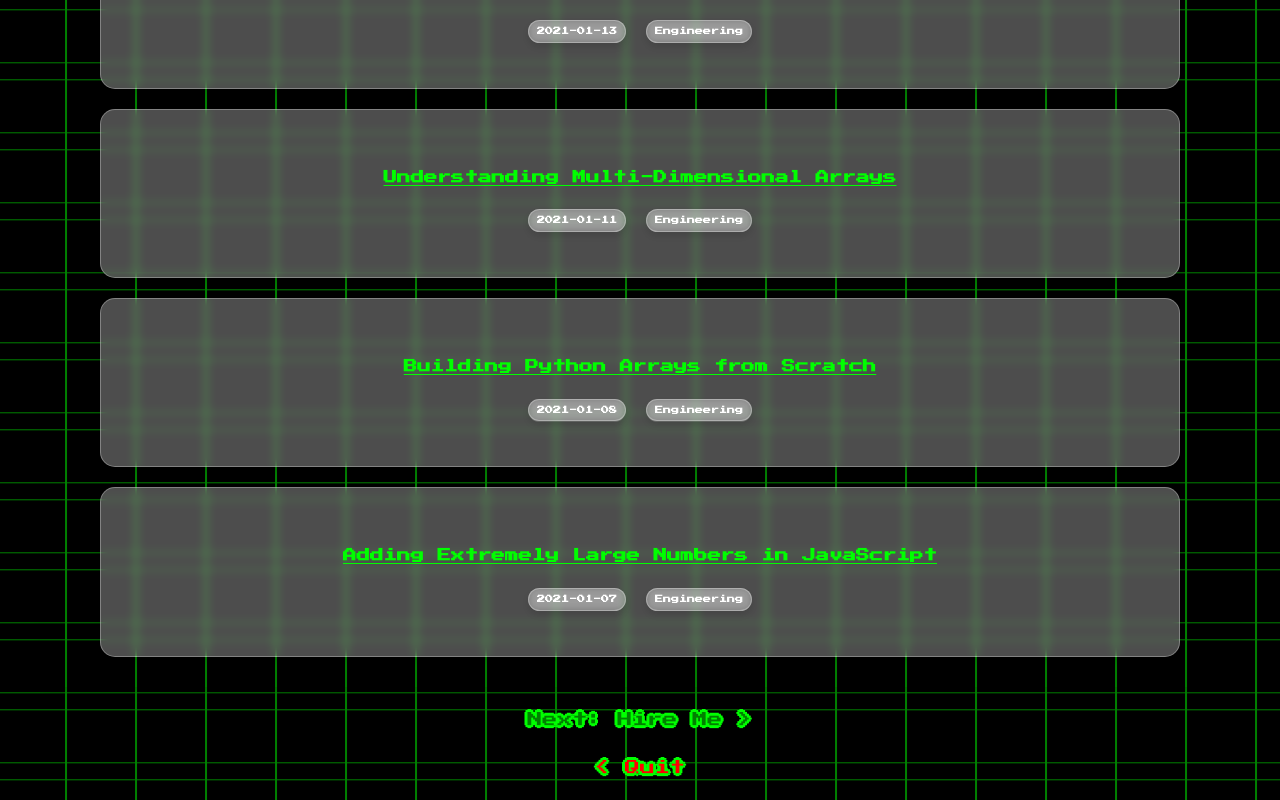
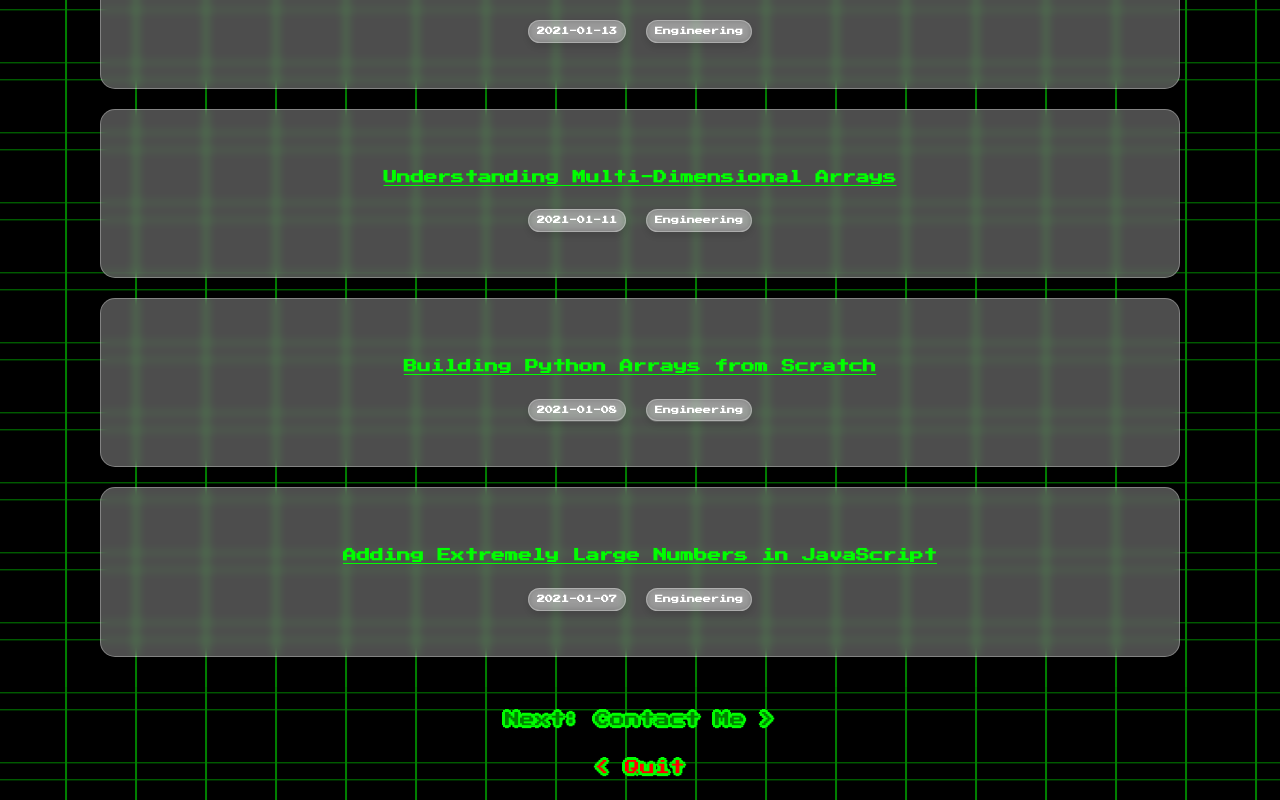
Before and after one commit to dylan-authentic/personal-web-portfolio, a Next.js app: page /insights in a window 1280 px wide. Shown: the part 1671-2471 px from the top of the page. Built offline with nearby package versions, Linux system fonts and the light colour scheme.

Commit message:
changed hire me to contact me

```diff
--- a/components/layout/layout.tsx
+++ b/components/layout/layout.tsx
@@ -50,7 +50,7 @@ export default function Layout({
                   <Link href='/about?nav=1'>About Me</Link>
                   <Link href='/projects?nav=1'>Projects + Ventures</Link>
                   <Link href='/insights?nav=1'>Insights</Link>
-                  <Link href='/hire?nav=1'>Hire Me</Link>
+                  <Link href='/contact?nav=1'>Contact Me</Link>
                 </Styles.NavMenu>
               </Styles.Container>
             </Styles.NavBarWrapper>
--- a/pages/hire.tsx
+++ b/pages/contact.tsx
@@ -19,11 +19,12 @@ export default function TestPost() {
     return (
         <Layout showNavbar={showNavbarParam}>
             <Head>
-                <title>Hire Me | {siteTitle}</title>
+                <title>Get in touch | {siteTitle}</title>
             </Head>
             <SectionPressed>
                 <ContactWrapper>
-                    <h1>Hire Me</h1>
+                    <h1>Get in touch</h1>
+                    <h2>Get in touch</h2>
                     <LinkWrapper>
                         <a href="mailto:dylan@dylan.engineering">📧 Email</a>
                     </LinkWrapper>
--- a/pages/index.tsx
+++ b/pages/index.tsx
@@ -103,7 +103,7 @@ export default function Home() {
                         <li><button onClick={() => handleStartClick('/about?nav=1')}>About Me</button></li>
                         <li><button onClick={() => handleStartClick('/projects?nav=1')}>Projects + Ventures</button></li>
                         <li><button onClick={() => handleStartClick('/insights?nav=1')}>Insights</button></li>
-                        <li><button onClick={() => handleStartClick('/hire?nav=1')}>Hire Me</button></li>
+                        <li><button onClick={() => handleStartClick('/contact?nav=1')}>Contact Me</button></li>
                       </ul>
                       <div className="home-button" onClick={handleBackClick}>&lt; Back to start</div>
                     </MainMenuOverlay>
--- a/pages/insights/index.tsx
+++ b/pages/insights/index.tsx
@@ -33,7 +33,7 @@ export default function Blog({ allPostsData }: { allPostsData: Array<PostData>})
     }
 
     const handleNextClick =() => {
-        router.push('/hire?nav=1')
+        router.push('/contact?nav=1')
     }
 
 
@@ -60,7 +60,7 @@ export default function Blog({ allPostsData }: { allPostsData: Array<PostData>})
             ))}
         </PostContainer>
         <ControllerContainer>
-            <ControllerButtonTwo onClick={handleNextClick}>Next: Hire Me &gt;</ControllerButtonTwo>
+            <ControllerButtonTwo onClick={handleNextClick}>Next: Contact Me &gt;</ControllerButtonTwo>
             <ControllerButtonTwo style={{display: 'block', color: 'red'}} onClick={handleBackClick}>&lt; Quit</ControllerButtonTwo>
         </ControllerContainer>
         </Layout>
```
